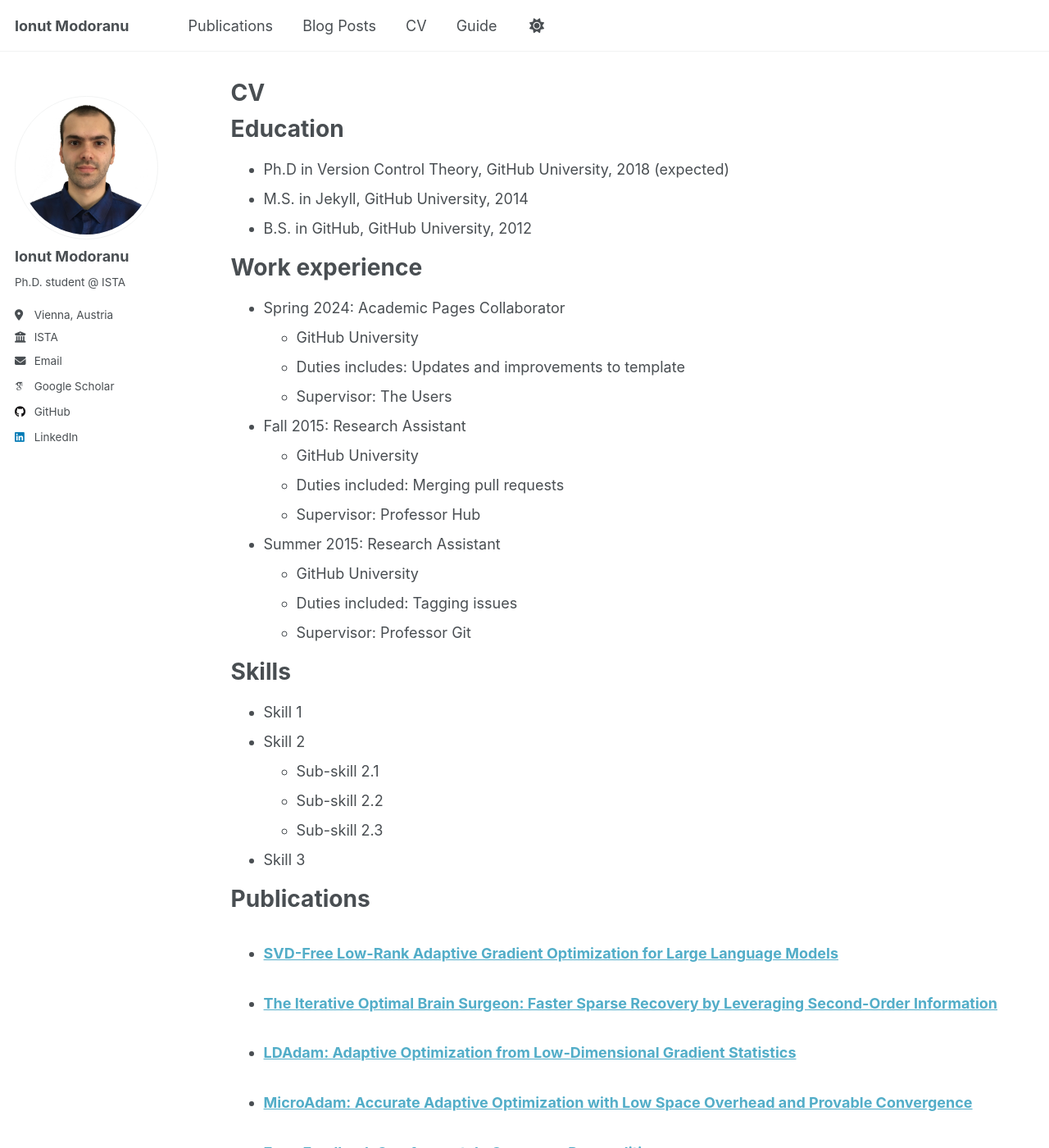
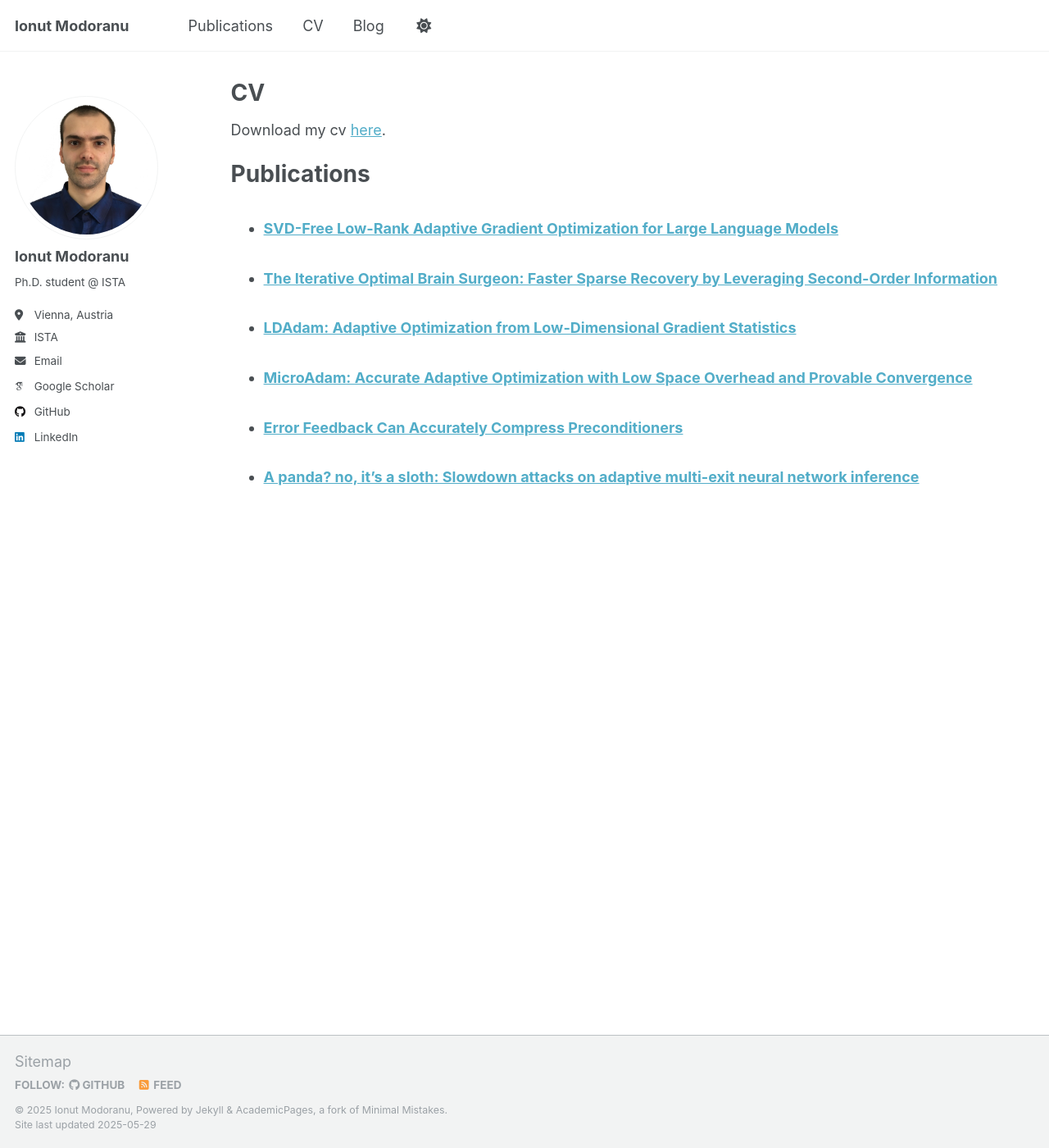
Before and after one commit to ionutmodo/ionutmodo.github.io, a Jekyll site: the page built from _pages/cv.md, in a window 1280 px wide and 1400 px high. Shown: the whole window at 82% size. Built offline with Jekyll 4.4.1, drawn with Linux system fonts in a browser that asks for light colours; some web fonts are replaced; some of the changed text lies outside the part shown.

Commit message:
removed files for unused pages

```diff
--- a/_config.yml
+++ b/_config.yml
@@ -79,8 +79,6 @@ author:
 
 # Publication Category - The following the list of publication categories and their headings
 publication_category:
-#    books:
-#        title: 'Books'
     preprints:
         title: 'Preprints'
     conferences:
--- a/_pages/cv.md
+++ b/_pages/cv.md
@@ -9,56 +9,10 @@ redirect_from:
 
 {% include base_path %}
 
-Education
-======
-* Ph.D in Version Control Theory, GitHub University, 2018 (expected)
-* M.S. in Jekyll, GitHub University, 2014
-* B.S. in GitHub, GitHub University, 2012
-
-Work experience
-======
-* Spring 2024: Academic Pages Collaborator
-  * GitHub University
-  * Duties includes: Updates and improvements to template
-  * Supervisor: The Users
-
-* Fall 2015: Research Assistant
-  * GitHub University
-  * Duties included: Merging pull requests
-  * Supervisor: Professor Hub
-
-* Summer 2015: Research Assistant
-  * GitHub University
-  * Duties included: Tagging issues
-  * Supervisor: Professor Git
-
-Skills
-======
-* Skill 1
-* Skill 2
-  * Sub-skill 2.1
-  * Sub-skill 2.2
-  * Sub-skill 2.3
-* Skill 3
+Download my cv [here](https://ionutmodo.github.io/files/ionut_vlad_modoranu_cv.pdf).
 
 Publications
 ======
   <ul>{% for post in site.publications reversed %}
     {% include archive-single-cv.html %}
   {% endfor %}</ul>
-
-Talks
-======
-  <ul>{% for post in site.talks reversed %}
-    {% include archive-single-talk-cv.html  %}
-  {% endfor %}</ul>
-
-Teaching
-======
-  <ul>{% for post in site.teaching reversed %}
-    {% include archive-single-cv.html %}
-  {% endfor %}</ul>
-
-Service and leadership
-======
-* Currently signed in to 43 different slack teams
```
Also changed, not shown: _data/navigation.yml (+6 -21 lines), _portfolio/portfolio-1.md (deleted, +0 -7 lines), _portfolio/portfolio-2.html (deleted, +0 -7 lines), _talks/2012-03-01-talk-1.md (deleted, +0 -11 lines), _talks/2013-03-01-tutorial-1.md (deleted, +0 -13 lines), _talks/2014-02-01-talk-2.md (deleted, +0 -13 lines), _talks/2014-03-01-talk-3.md (deleted, +0 -11 lines), _teaching/2014-spring-teaching-1.md (deleted, +0 -20 lines), _teaching/2015-spring-teaching-2.md (deleted, +0 -20 lines).
